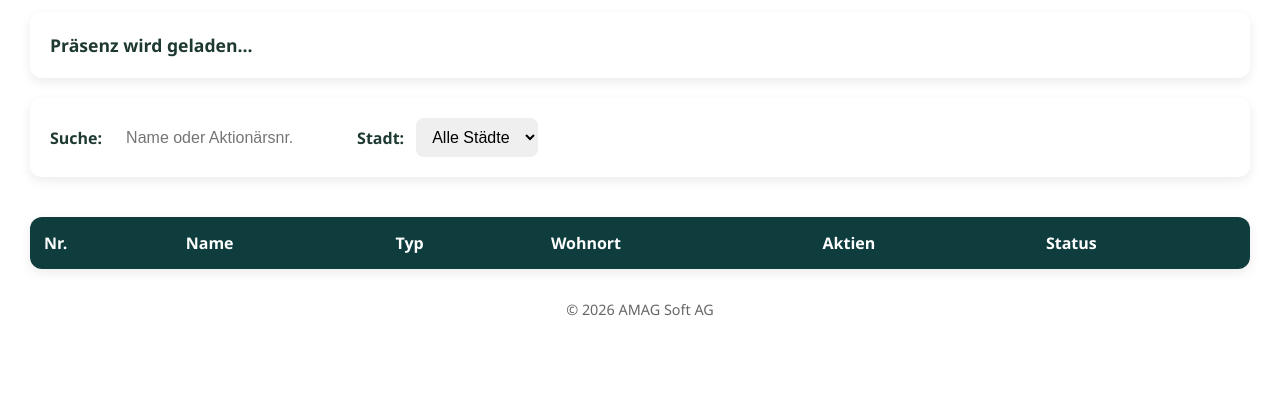
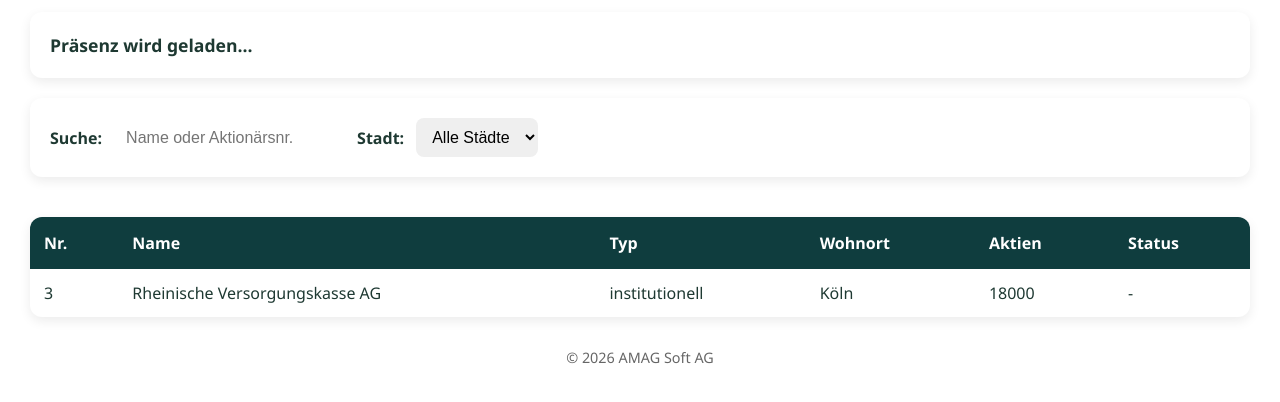
Before and after one commit to devechernova/hv-einlass, a plain HTML site: page index.html in a window 1280 px wide. Shown: the part 106-508 px from the top of the page. Drawn offline with Linux system fonts and the light colour scheme.

Commit message:
Add renderTable function

```diff
--- a/css/style.css
+++ b/css/style.css
@@ -29,6 +29,7 @@ body {
     max-width: 1400px;
     margin: 0 auto;
     padding: var(--spacing-large);
+
 }
 
 header,
--- a/js/app.js
+++ b/js/app.js
@@ -28,8 +28,23 @@ async function loadData() {
 
 function renderTable() {
 
-    console.log("Tabelle wird erstellt");
+     tableBody.innerHTML = "";
+
+    const shareholder = shareholders[0];
+
+    const row = document.createElement("tr");
+
+    row.innerHTML = `
+        <td>${shareholder.id}</td>
+        <td>${shareholder.name}</td>
+        <td>${shareholder.type}</td>
+        <td>${shareholder.address[0].city}</td>
+        <td>${shareholder.shares}</td>
+        <td>-</td>
+    `;
+
+    tableBody.appendChild(row);
 
 }
 
-loadData();
+loadData()
```
